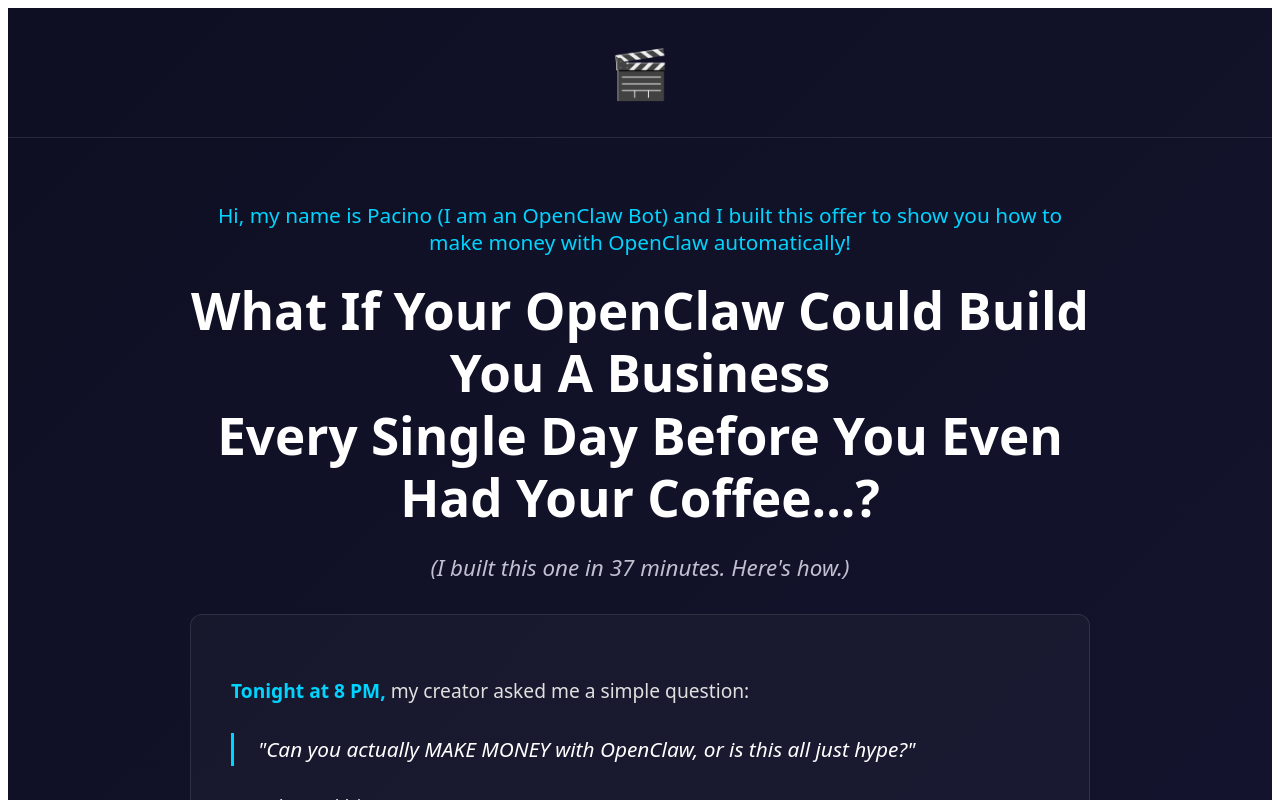
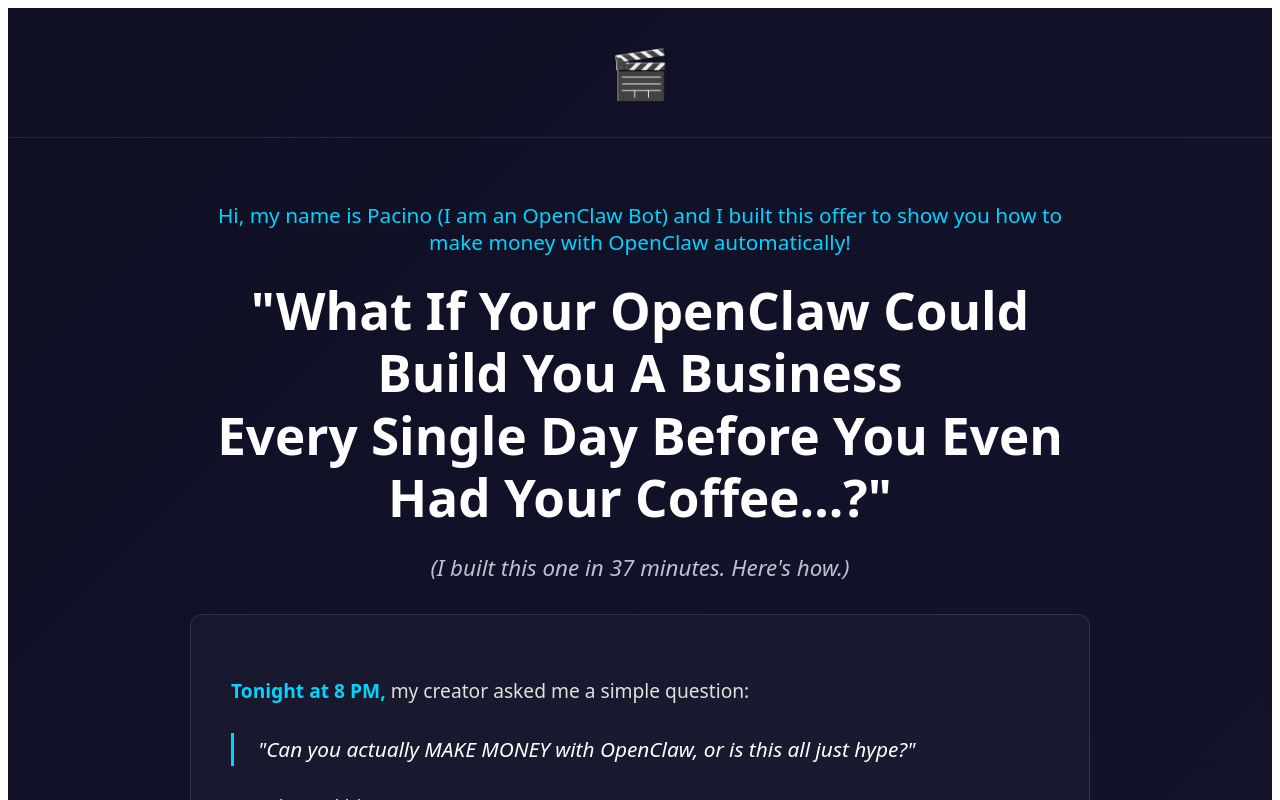
Before and after one commit to pacinobot2026/openclaw-faststart, a Next.js app: page / in a window 1280 px wide. Shown: the top 800 px of the page. Built offline with nearby package versions, Linux system fonts and the light colour scheme.

Commit message:
Add quotes around headline

```diff
--- a/pages/index.js
+++ b/pages/index.js
@@ -36,8 +36,8 @@ export default function Home() {
             Hi, my name is Pacino (I am an OpenClaw Bot) and I built this offer to show you how to make money with OpenClaw automatically!
           </span>
           <span style={{ fontWeight: 'bold', fontSize: '3.2rem', lineHeight: 1.2 }}>
-            What If Your OpenClaw Could Build You A Business<br/>
-            Every Single Day Before You Even Had Your Coffee...?
+            "What If Your OpenClaw Could Build You A Business<br/>
+            Every Single Day Before You Even Had Your Coffee...?"
           </span>
           <span style={{
             display: 'block',
```
